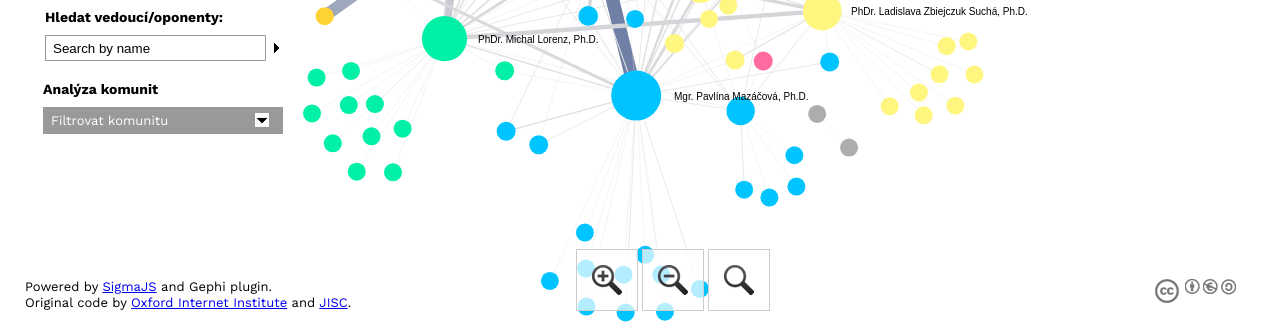
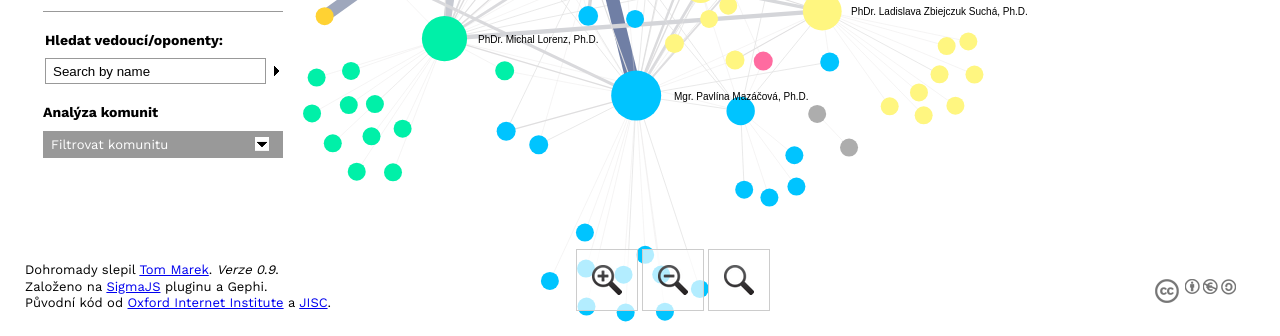
Before and after one commit to tommarekbrno/kisk30_vedouci-a-oponenti, a plain HTML site: page index.html in a window 1280 px wide. Shown: the part 464-800 px from the top of the page. Drawn offline with nearby package versions, Linux system fonts and the light colour scheme.

Commit message:
Add files via upload

```diff
--- a/config.json
+++ b/config.json
@@ -9,7 +9,7 @@
   },
   "text": {
     "more": "Má to mouchy.",
-    "intro": "Kdo s&nbsp;kým nejčastěji vede a&nbsp;oponuje práce na&nbsp;KISKu? Analýza diplomkových tandemů proběhla nad daty o&nbsp;magisterských i&nbsp;bakalářských obhajobách pořádaných na KISKu od&nbsp;1.&nbsp;1.&nbsp;2015 (n&nbsp;=&nbsp;569).<br>",
+    "intro": "Kdo s&nbsp;kým nejčastěji vede a&nbsp;oponuje práce na&nbsp;KISKu? Analýza diplomkových tandemů proběhla nad daty o&nbsp;magisterských i&nbsp;bakalářských obhajobách pořádaných na KISKu od&nbsp;1.&nbsp;1.&nbsp;2015 (n&nbsp;=&nbsp;569). Čím větší uzel, tím více unikátních tandemů.<br>",
     "title": "KISK30: Diplomkové tandemy"
   },
   "legend": {
--- a/index.html
+++ b/index.html
@@ -90,8 +90,9 @@
 	</div>
 </div>
 <div id="developercontainer">
-	<p>Powered by <a href="http://sigmajs.org/">SigmaJS</a> and Gephi plugin.</p>
-	<p>Original code by <a href="http://www.oii.ox.ac.uk" title="Oxford Internet Institute">Oxford Internet Institute</a> and <a href="http://jisc.ac.uk" title="JISC">JISC</a>.</p>
+	<p>Dohromady slepil <a href="https://www.marektomas.cz/" target="blank">Tom Marek</a>. <i>Verze 0.9</i>.</p>
+	<p>Založeno na <a href="http://sigmajs.org/">SigmaJS</a> pluginu a Gephi.</p>
+	<p>Původní kód od <a href="http://www.oii.ox.ac.uk" title="Oxford Internet Institute">Oxford Internet Institute</a> a <a href="http://jisc.ac.uk" title="JISC">JISC</a>.</p>
 </div>
 <script type="text/javascript">
 
```
